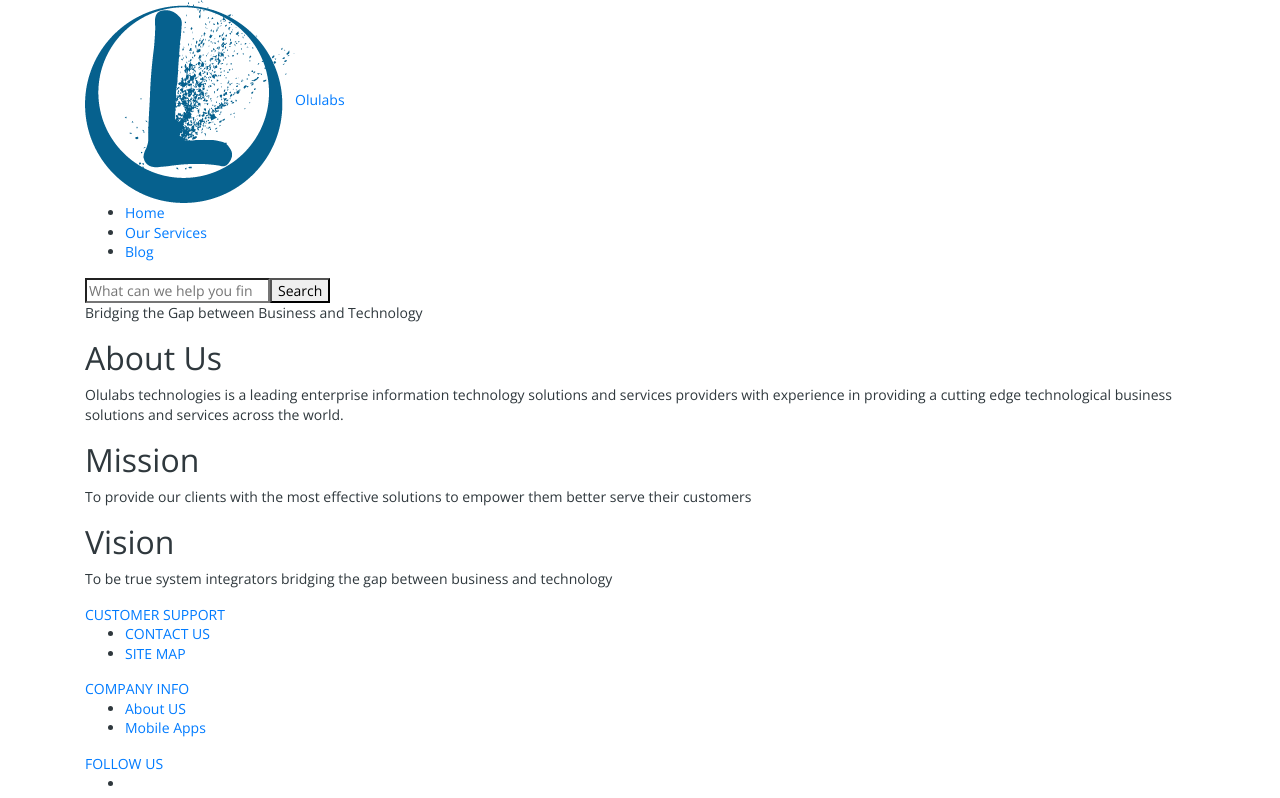
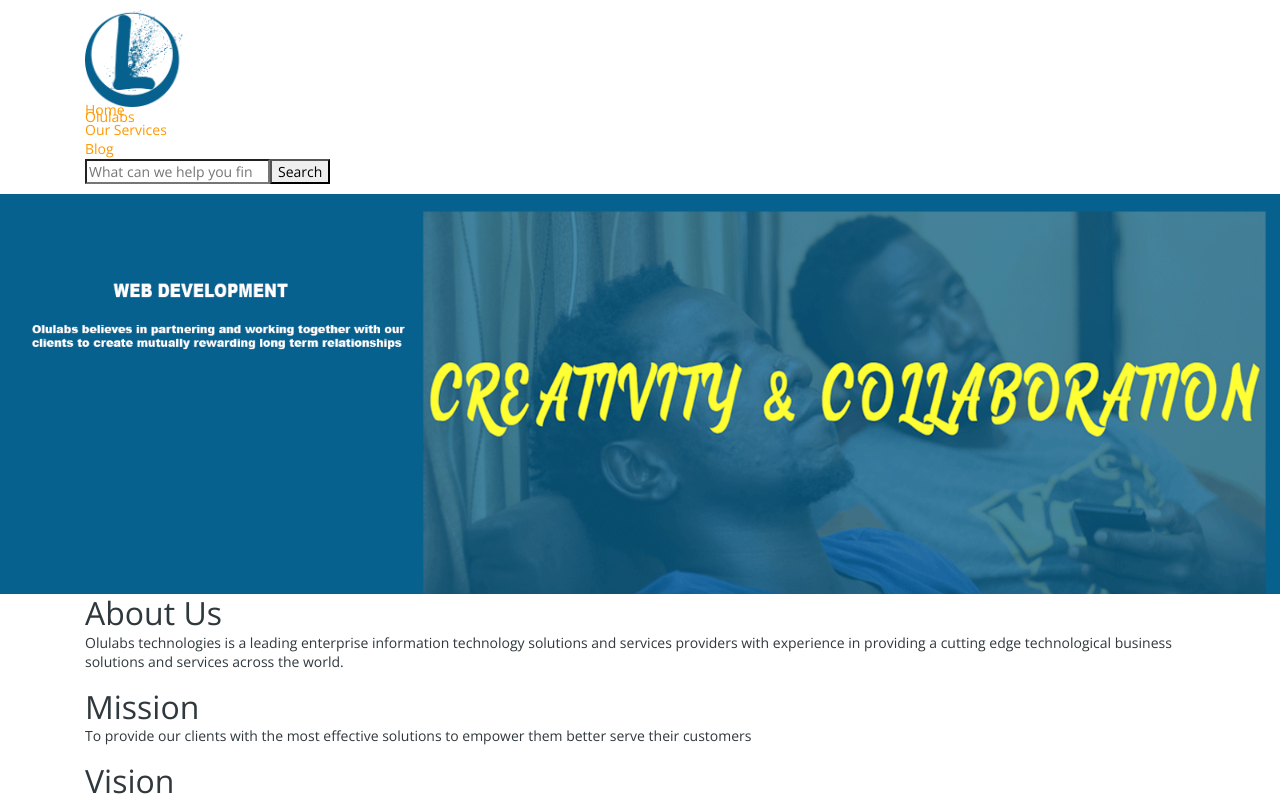
Before and after one commit to vostebush/olulabs-web-app, an Angular app in the folder olu-app/: page / in a window 1280 px wide. Shown: the top 798 px of the page. Built offline with nearby package versions, Linux system fonts and the light colour scheme.

Commit message:
added images and text formatting

```diff
--- a/olu-app/src/app/app.component.html
+++ b/olu-app/src/app/app.component.html
@@ -2,7 +2,7 @@
 <nav class="header-nav">
   <div class="container">
     <!--BRANDING-->
-    <div>
+    <div class="brand">
       <a href="#">
         <img class="logo"  src="/assets/images/olu1.png" alt="Olulabs Inc Logo">
         <span>Olulabs</span>
@@ -26,7 +26,7 @@
  <!--HERO SECTION-->
 <section class="hero">
   <div class="container">
-  <p>Bridging the Gap between Business and Technology</p>
+
   </div>
 </section>
 
--- a/olu-app/src/styles.css
+++ b/olu-app/src/styles.css
@@ -3,4 +3,29 @@
 /*************  BASE STYLES  ****************/
 *{ box-sizing: border-box; }
 body { font-family: 'Open Sans', 'sans serif'; font-size: 14px; line-height: 1.4; color: #2f383d; margin: 0; }
+a { color: #ff9900; text-decoration: none;}
+ul { padding: 0; margin: 0; list-style: none; }
+nav { padding: 10px 0; }
+h1, h2, h3, h4, h5, h6 { margin: 0; }
 /********************************************/
+
+/****************  HEADER  *****************/
+.brand {
+    height: 90px;
+    width: 100px;
+}
+
+.logo {
+    max-width: 100%;
+    height: auto;
+}
+
+
+/*************  HERO SECTION  ***************/
+.hero {
+    background-image: url('../src/assets/images/olu-hero.png');
+    height: 400px;
+    background-size: cover;
+    background-position: center center;
+
+}
```
Also changed, not shown: olu-app/src/assets/images/olu-hero.png (added).
